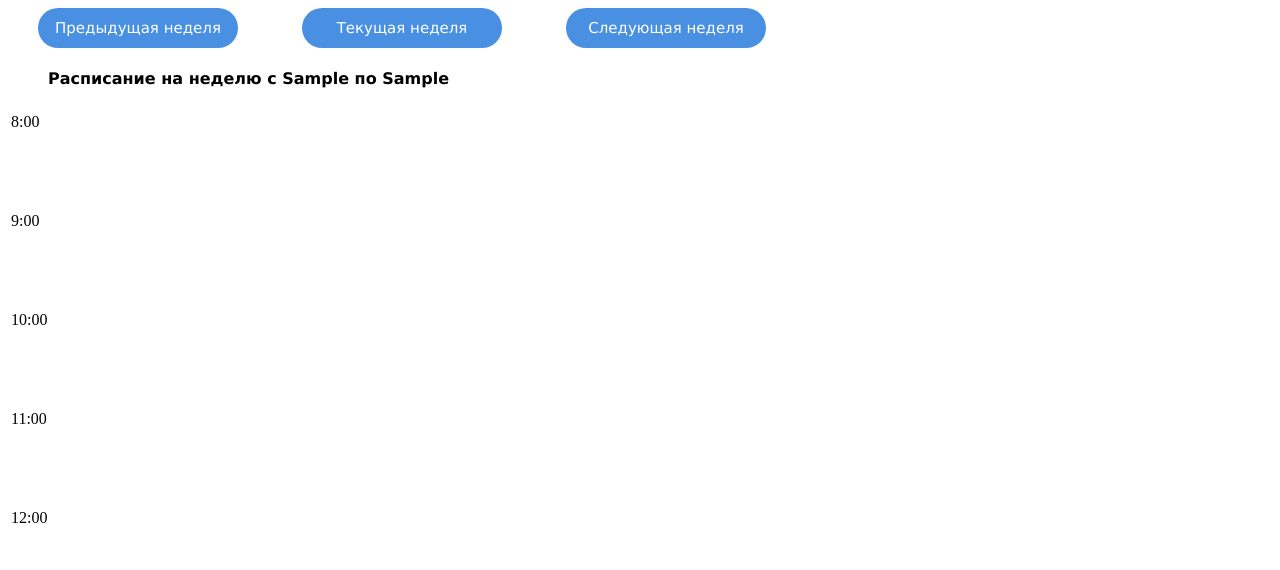
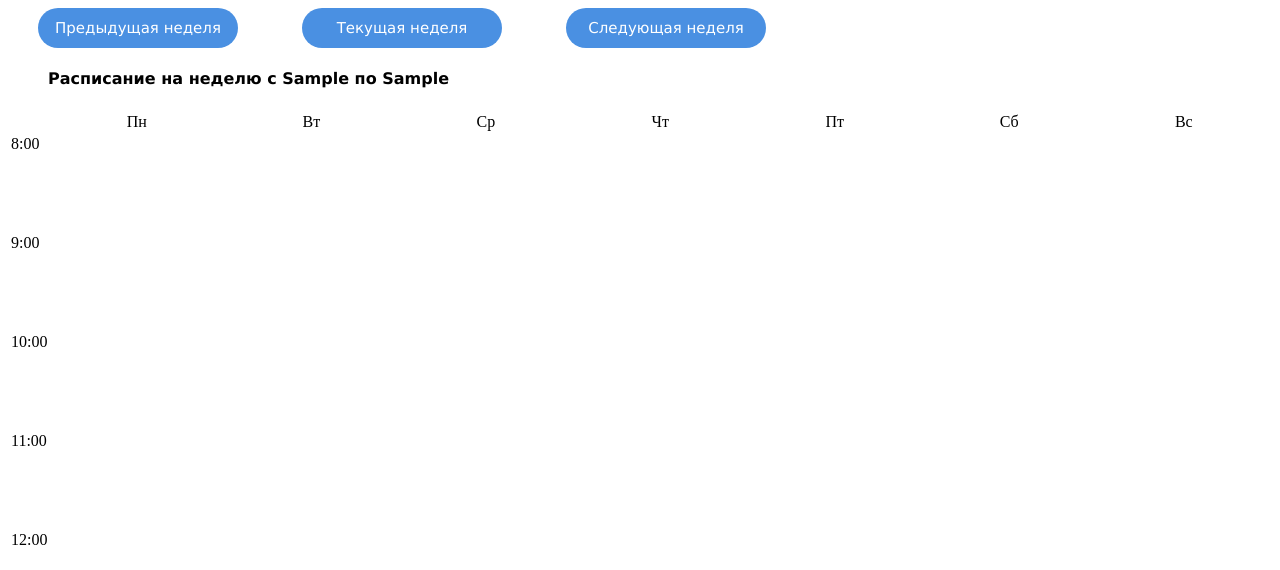
Before and after one commit to sparrow213egida/my-news-website, a Flask app: template templates/index.html in a window 1280 px wide. Shown: the top 570 px of the page. Run offline with Flask 3, Linux system fonts and the light colour scheme; the template is opened without the code that fills it: most values are stand-ins (such as "Sample title", 1, 10 or a date in 2020).

Commit message:
added weekdays

```diff
--- a/templates/index.html
+++ b/templates/index.html
@@ -46,6 +46,13 @@
             <h4> Расписание на неделю с {{week_start}} по {{week_end}} </h4>
         </div>
         <table>
+            <tr>
+                <td style="width: 25px"></td>
+                {% set weekdays = ["Пн", "Вт", "Ср", "Чт", "Пт", "Сб", "Вс"] %}
+                {% for weekday in weekdays %}
+                    <td style="text-align: center"> {{weekday}} </td>
+                {% endfor %}
+            </tr>
             {% for time_period in range(192) %}
                 <tr>
                     <td style="width: 25px">
```
